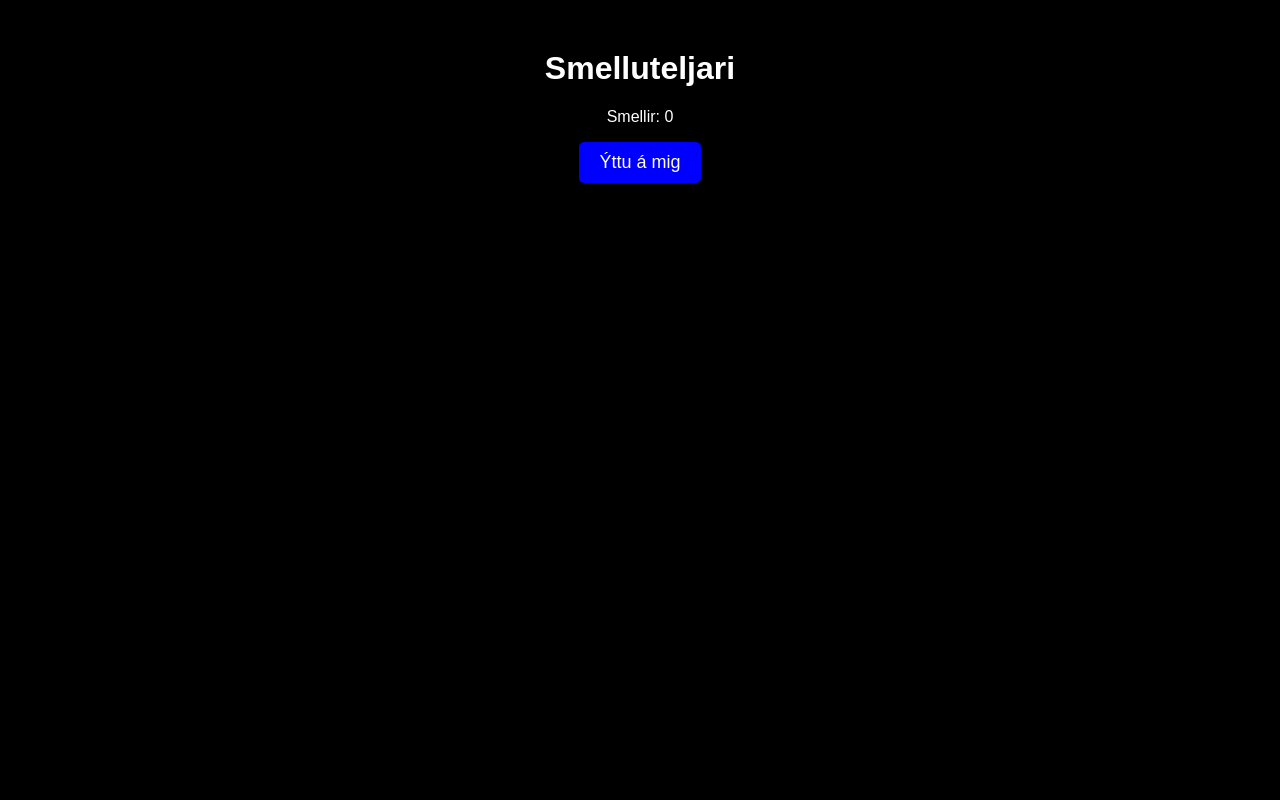
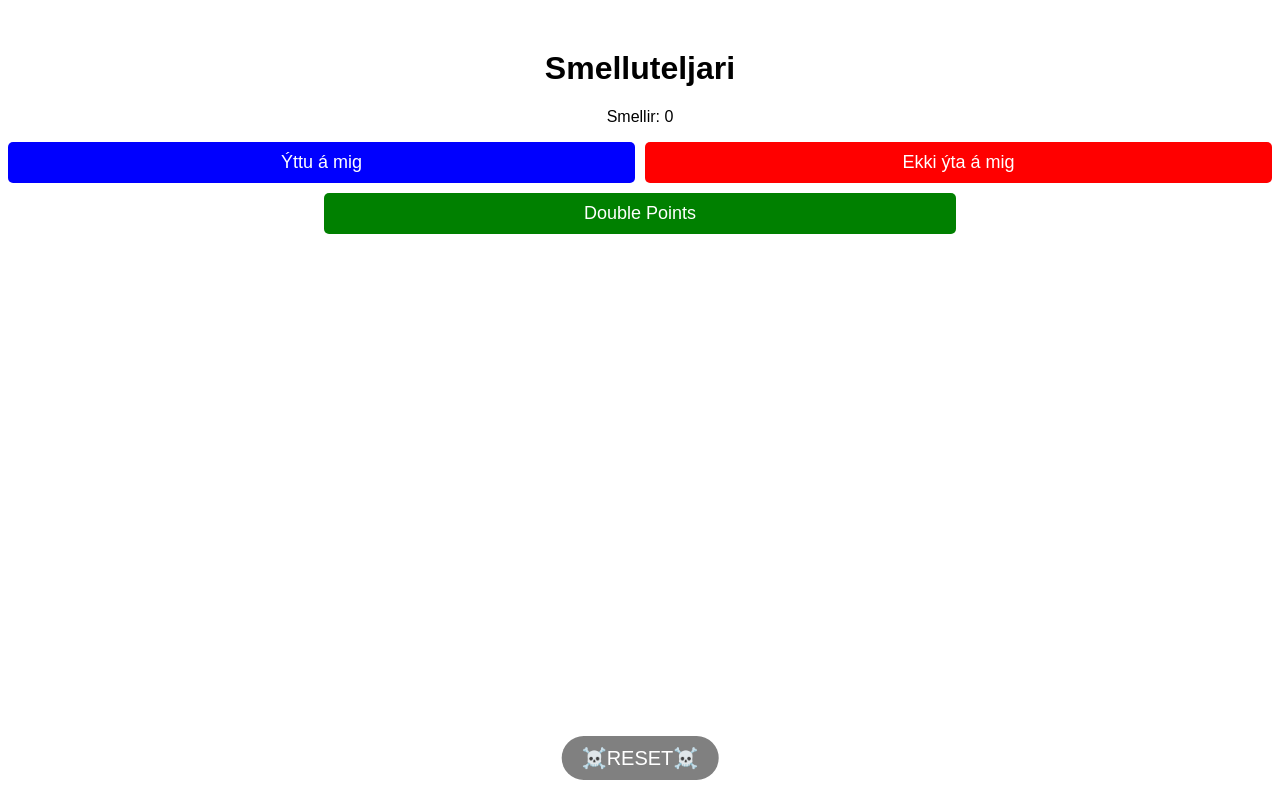
Before and after one commit to Hrafn09/Forritun, a plain HTML site: page Verkefni 4/index.html in a window 1280 px wide. Drawn offline with Linux system fonts and the light colour scheme.

Commit message:
Added a button that reduces counter, added a button that increases counter by two, added a reset button and changed background color of page to white

```diff
--- a/Verkefni 4/index.html
+++ b/Verkefni 4/index.html
@@ -9,7 +9,13 @@
 <body>
     <h1>Smelluteljari</h1>
     <p>Smellir: <span id="counter">0</span></p>
-    <button id="countButton">Ýttu á mig</button>
+    <div class="button-grid">
+        <button id="countUpButton">Ýttu á mig</button>
+        <button id="countDownButton">Ekki ýta á mig</button>
+        <button id="countDoubleButton">Double Points</button>
+    </div>
+    <button id="countResetButton">☠️RESET☠️</button>
+
     <script src="script.js"></script>
 </body>
 </html>
--- a/Verkefni 4/script.js
+++ b/Verkefni 4/script.js
@@ -1,10 +1,31 @@
 // Finna takka og teljara
 let counter = 0;
 const counterDisplay = document.getElementById("counter");
-const button = document.getElementById("countButton");
+const countUpButton = document.getElementById("countUpButton");
+const countDownButton = document.getElementById("countDownButton");
+const countDoubleButton = document.getElementById("countDoubleButton")
+const countResetButton = document.getElementById("countResetButton")
 
-// Bæta við smellu-atburði
-button.addEventListener("click", function()  {
+// Bæta við smellu-atburði fyrir hækkun
+countUpButton.addEventListener("click", function()  {
     counter++;
     counterDisplay.textContent = counter;
+});
+
+// Bæta við smellu-atburði fyrir lækkun
+countDownButton.addEventListener("click", function()  {
+    counter--;
+    counterDisplay.textContent = counter;
 })
+
+// Bæta við smellu-atburði fyrir hækkun +2
+countDoubleButton.addEventListener("click", function()  {
+    counter += 2;
+    counterDisplay.textContent = counter;
+});
+
+// Bæta við smellu-atburði fyrir endurstillingu
+countResetButton.addEventListener("click", function()  {
+    counter = 0;
+    counterDisplay.textContent = counter;
+});
--- a/Verkefni 4/style.css
+++ b/Verkefni 4/style.css
@@ -2,9 +2,10 @@ body {
     font-family: Arial, sans-serif;
     text-align: center;
     margin-top: 50px;
-    background-color: black;
-    color: white;
+    background-color: white;
+    color: black;
 }
+
 button {
     padding: 10px 20px;
     font-size: 18px;
@@ -14,10 +15,49 @@ button {
     border: none;
     border-radius: 5px;
 }
+
 button:hover {
     background-color: darkblue;
 }
 
-button:active {
-    background-color: darkgoldenrod;
+#countDownButton {
+    background-color: red;
 }
+
+#countDownButton:hover {
+    background-color: darkred;
+}
+
+.button-grid {
+    display: grid;
+    grid-template-columns: repeat(2, 1fr);
+    gap: 10px;
+}
+
+#countDoubleButton {
+    grid-column: span 2;
+    justify-self: center;
+    width: 50%;
+    background-color: green;
+}
+
+#countDoubleButton:hover {
+    background-color: darkgreen;
+}
+
+#countResetButton {
+    position: fixed;
+    bottom: 20px;
+    left: 50%;
+    transform: translateX(-50%);
+    background-color: gray;
+    padding: 10px 20px;
+    font-size: 20px;
+    border: none;
+    border-radius: 30px;
+    cursor: pointer;
+}
+
+#countResetButton:hover {
+    background-color: darkslategray;
+}
```
